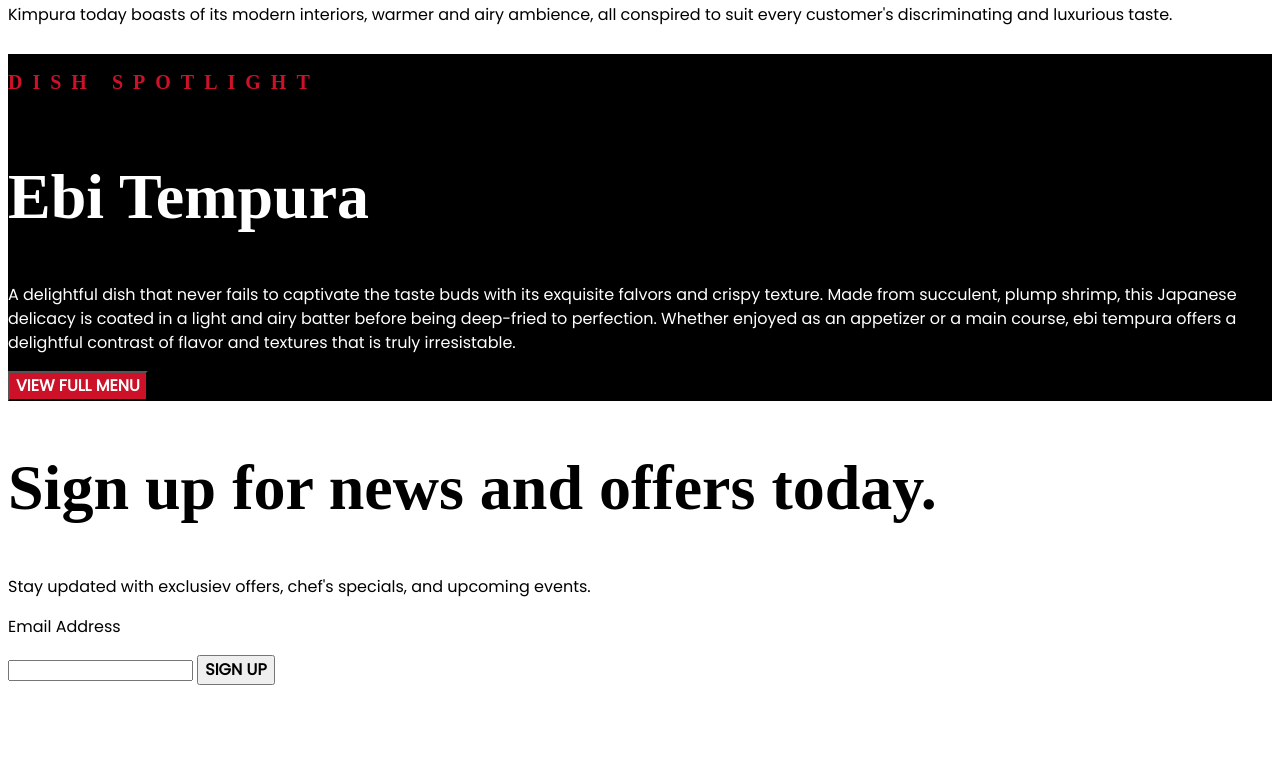
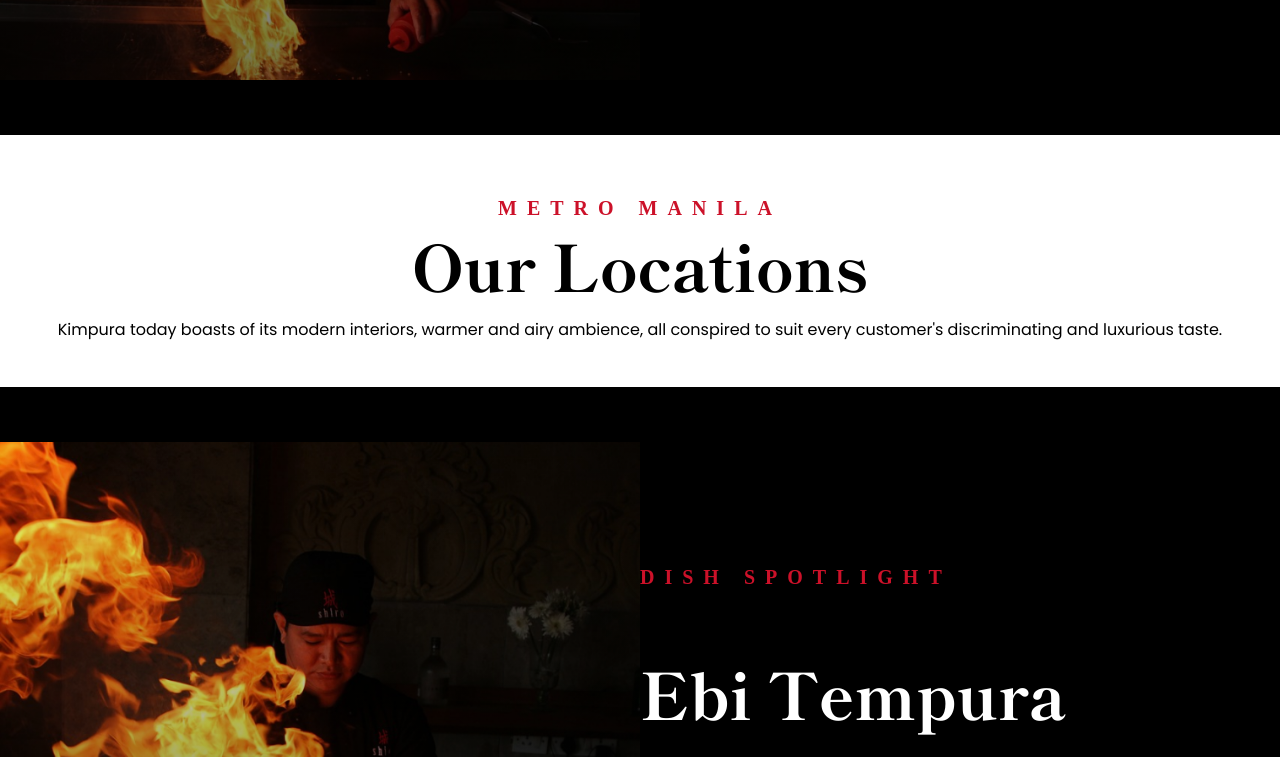
Before and after one commit to MikFuentes/Kimpura, a plain HTML site: page index.html in a window 1280 px wide. Shown: the part 558-1315 px from the top of the page. Before the commit the page ends 1251 px from the top, so only its background shows below. Drawn offline with Linux system fonts and the light colour scheme; a web font is replaced by a local one.

Commit message:
Added images

```diff
--- a/index.html
+++ b/index.html
@@ -4,7 +4,9 @@
     <meta charset="UTF-8">
     <meta http-equiv="X-UA-Compatible" content="IE=edge">
     <meta name="viewport" content="width=device-width, initial-scale=1.0">
-    <link href='https://fonts.googleapis.com/css?family=Shippori Mincho' rel='stylesheet'>
+    <link rel="preconnect" href="https://fonts.googleapis.com">
+    <link rel="preconnect" href="https://fonts.gstatic.com" crossorigin>
+    <link href="https://fonts.googleapis.com/css2?family=Shippori+Mincho:wght@800&display=swap" rel="stylesheet">
     <link href='https://fonts.googleapis.com/css?family=Italiana' rel='stylesheet'>
     <link href='https://fonts.googleapis.com/css?family=Poppins' rel='stylesheet'>
     <link rel="stylesheet" href="styles.css">
@@ -19,7 +21,7 @@
             <button>ABOUT US</button>
         </div>
     </div>
-    <div>
+    <div class="info-section">
         <h4>METRO MANILA</h4>
         <h1>Our Locations</h1>
         <p>Kimpura today boasts of its modern interiors, warmer and airy ambience, all conspired to suit every customer's discriminating and luxurious taste.</p>
--- a/main.js
+++ b/main.js
@@ -0,0 +1 @@
+let hero = document.querySelector('.hero-image')
--- a/styles.css
+++ b/styles.css
@@ -4,6 +4,11 @@
     --brown: ;
     --white: white;
     --black: black;
+}
+
+body {
+    padding: 0;
+    margin: 0;
 }
 
 body {
@@ -15,7 +20,7 @@ body {
 }
 
 h1 {
-    font-family: 'Shippori';
+    font-family: 'Shippori Mincho', serif;;
     font-style: normal;
     font-weight: 800;
     font-size: 64px;
@@ -53,12 +58,30 @@ button {
     text-transform: uppercase;
 }
 
-.hero-image {
-    background-color: var(--black);
+.center {
+
 }
 
+.hero-image {
+    background-image:
+    linear-gradient(rgba(0, 0, 0, 0),rgba(0, 0, 0, 0.6)),
+    url("images/hero.png");
+    background-position: left;
+    background-repeat: no-repeat;
+    background-color: var(--black);
+    background-size: 50%;
+
+    display: flex;
+    justify-content: flex-start;
+    align-items: center;
+
+    height: 693px;
+    width: 100%;
+}
 .hero-text {
-
+    position: relative;
+    left: 50%;
+    width: 650px;
 }
 
 .hero-text h1 {
@@ -84,3 +107,19 @@ button {
     color: var(--white);
     background-color: var(--red)
 }
+
+.info-section {
+    text-align: center;
+    margin: 45px 0px;
+
+}
+.info-section > * {
+    text-align: center;
+    margin: 10px 0px;
+
+}
+
+.info-section h4 {
+    max-height: 30px;
+    color: var(--red)
+}
```
Also changed, not shown: images/hero.png (added), images/logo.png (added), images/tempura.png (added).
